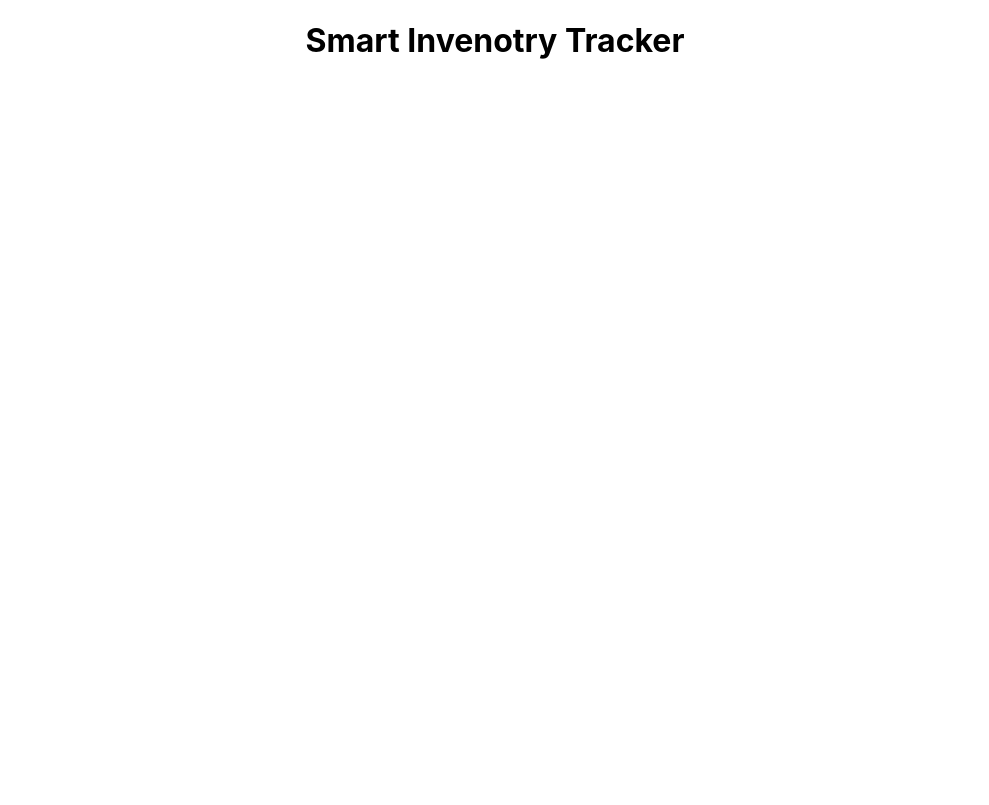
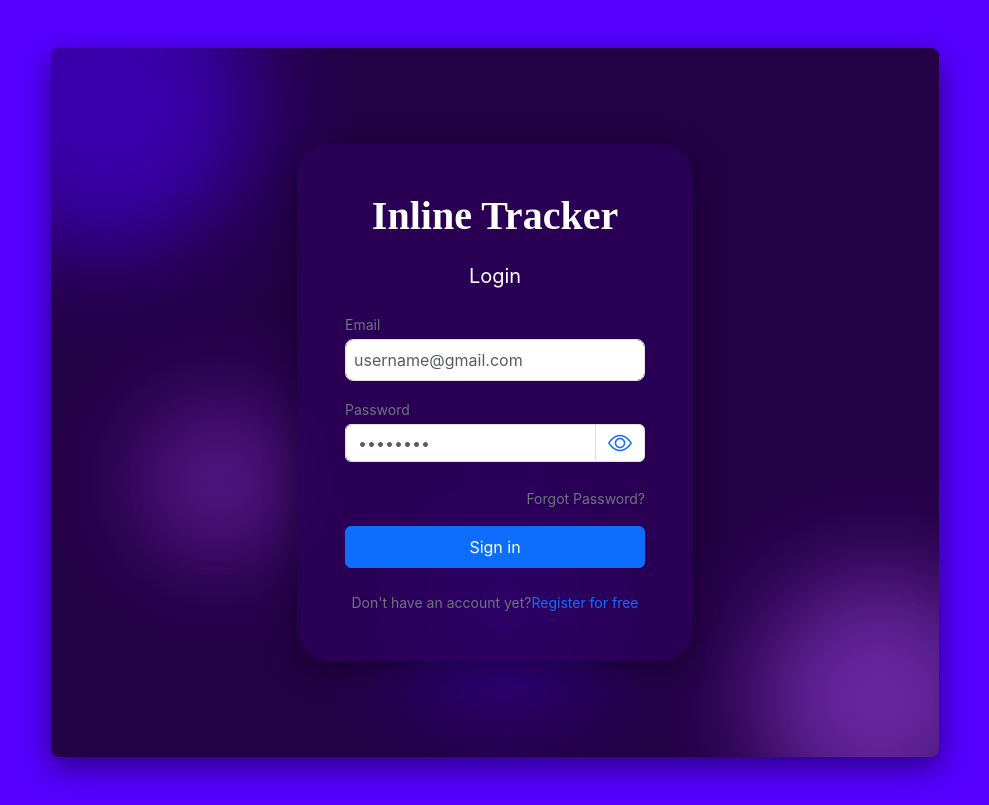
Before and after one commit to MaitriSoni17/inventory-tracker, a React (Create React App) app: page / in a window 1280 px wide. Shown: the whole page, without its empty margins (145-1134 px from the left). Built offline with nearby package versions, Linux system fonts and the light colour scheme.

Commit message:
Login Page

```diff
--- a/package.json
+++ b/package.json
@@ -10,6 +10,8 @@
     "concurrently": "^9.2.1",
     "react": "^19.2.0",
     "react-dom": "^19.2.0",
+    "react-icons": "^5.5.0",
+    "react-icons-kit": "^2.0.0",
     "react-router-dom": "^7.9.4",
     "react-scripts": "5.0.1",
     "web-vitals": "^2.1.4"
--- a/public/index.html
+++ b/public/index.html
@@ -1,14 +1,12 @@
 <!DOCTYPE html>
 <html lang="en">
+
 <head>
   <meta charset="utf-8" />
   <link rel="icon" href="%PUBLIC_URL%/favicon.ico" />
   <meta name="viewport" content="width=device-width, initial-scale=1" />
   <meta name="theme-color" content="#000000" />
-    <meta
-      name="description"
-      content="Web site created using create-react-app"
-    />
+  <meta name="description" content="Web site created using create-react-app" />
   <link rel="apple-touch-icon" href="%PUBLIC_URL%/logo192.png" />
   <!--
       manifest.json provides metadata used when your web app is installed on a
@@ -24,8 +22,12 @@
       work correctly both with client-side routing and a non-root public URL.
       Learn how to configure a non-root public URL by running `npm run build`.
     -->
+  <link href="https://cdn.jsdelivr.net/npm/bootstrap@5.3.2/dist/css/bootstrap.min.css" rel="stylesheet">
+
+  <link rel="stylesheet" href="https://cdn.jsdelivr.net/npm/bootstrap-icons@1.13.1/font/bootstrap-icons.min.css">
   <title>Inline Tracker</title>
 </head>
+
 <body>
   <noscript>You need to enable JavaScript to run this app.</noscript>
   <div id="root"></div>
@@ -39,5 +41,7 @@
       To begin the development, run `npm start` or `yarn start`.
       To create a production bundle, use `npm run build` or `yarn build`.
     -->
+  <script src="https://cdn.jsdelivr.net/npm/bootstrap@5.3.8/dist/js/bootstrap.bundle.min.js"></script>
 </body>
+
 </html>
--- a/src/App.js
+++ b/src/App.js
@@ -1,10 +1,11 @@
 import './App.css';
+import Login from './login/Login';
 
 function App() {
   return (
-    <div className="App">
-      <h1>Smart Invenotry Tracker</h1>
-    </div>
+    <>
+      <Login />
+    </>
   );
 }
 
--- /dev/null
+++ b/src/login/Login.js
@@ -0,0 +1,63 @@
+import React, { useState } from 'react'
+
+import '../styles/login.css';
+function Login() {
+    const [showPassword, setShowPassword] = useState(false);
+    const passVisibility = () => {
+        setShowPassword(prev => !prev);
+    }
+    return (
+        <>
+            <div className='d-flex align-items-center justify-content-center min-vh-100 ms-5 me-5'>
+                <div className="scene-container w-75 p-5 d-flex align-items-center justify-content-center rounded-3 m-5">
+
+                    <div className="abstract-shape shape-1"></div>
+                    <div className="abstract-shape shape-2"></div>
+                    <div className="abstract-shape shape-3"></div>
+                    <div className="abstract-shape shape-4"></div>
+
+                    <div className="login-card p-5 rounded-5 w-50 my-5 position-relative">
+
+                        <h1 className="logo-font text-white text-center mb-4 fw-semibold">
+                            Inline Tracker
+                        </h1>
+
+                        <h2 className="text-white h5 mb-4 text-center fw-normal">
+                            Login
+                        </h2>
+
+                        <form>
+                            <div className="mb-3">
+                                <label for="email" className="form-label small text-secondary mb-1">Email</label>
+                                <input type="email" id="email" placeholder="username@gmail.com"
+                                    className="form-control bg-white text-secondary p-2 rounded-3 border-1"
+                                />
+                            </div>
+
+                            <div className="mb-4">
+                                <label for="password" className="form-label small text-secondary mb-1">Password</label>
+                                <div className='input-group mb-3'>
+                                    <input type={showPassword ? "text" : "password"} className='form-control' id="password" placeholder="••••••••" /><i className={`bi ${showPassword ? "bi-eye-slash" : "bi-eye"} fs-4 text-primary input-group-text bg-white`} onClick={passVisibility}></i>
+                                </div>
+                            </div>
+
+                            <div className="text-end mb-3">
+                                <a href="#" className="small text-secondary text-decoration-none">Forgot Password?</a>
+                            </div>
+
+                            <button type="submit" className="btn btn-primary w-100 py-2">Sign in</button>
+                        </form>
+
+                        <div className="text-center mt-4 small text-secondary">Don't have an account yet?
+                            <span><a href="signup.html" className="text-decoration-none">Register for free</a></span>
+                        </div>
+
+                    </div>
+
+                </div>
+            </div>
+        </>
+    );
+}
+
+export default Login;
--- /dev/null
+++ b/src/styles/login.css
@@ -0,0 +1,93 @@
+body {
+    font-family: 'Inter', sans-serif;
+    background-color: #5500FF;
+    /* A vibrant primary background color */
+}
+
+/* The overall dark container that holds the scene */
+.scene-container {
+    background-color: #240046;
+    /* The darker, inner purple/indigo */
+    overflow: hidden;
+    position: relative;
+    box-shadow: 0 10px 30px rgba(0, 0, 0, 0.5);
+}
+
+/* Custom CSS for the abstract, glowing shapes in the background */
+.abstract-shape {
+    position: absolute;
+    opacity: 0.8;
+    filter: blur(50px);
+    border-radius: 50%;
+    background: rgba(123, 44, 191, 0.7);
+    /* Lighter purple/magenta */
+    z-index: 1;
+    pointer-events: none; /* allow clicks through decorative shapes */
+    /* Animation for subtle movement (optional but enhances the feel) */
+    animation: moveShape 15s infinite alternate ease-in-out;
+}
+
+/* Specific shapes */
+.shape-1 {
+    width: 300px;
+    height: 300px;
+    top: -100px;
+    left: -100px;
+    background: rgba(76, 0, 255, 0.7);
+    /* Deep blue/violet */
+    animation-duration: 18s;
+}
+
+.shape-2 {
+    width: 250px;
+    height: 250px;
+    bottom: -50px;
+    right: -50px;
+    background: rgba(175, 80, 255, 0.6);
+    /* Violet */
+    animation-delay: -5s;
+}
+
+.shape-3 {
+    width: 150px;
+    height: 150px;
+    top: 50%;
+    left: 10%;
+    background: rgba(123, 44, 191, 0.8);
+    animation-duration: 20s;
+}
+
+.shape-4 {
+    width: 200px;
+    height: 200px;
+    bottom: 10%;
+    right: 40%;
+    background: rgba(76, 0, 255, 0.5);
+    animation-delay: -10s;
+}
+
+@keyframes moveShape {
+    from {
+        transform: translate(0, 0) rotate(0deg);
+    }
+
+    to {
+        transform: translate(20px, 20px) rotate(5deg);
+    }
+}
+
+/* Style for the logo text to mimic the script font */
+.logo-font {
+    font-family: 'Dancing Script', cursive;
+}
+
+/* Styling the login card for the frosted glass effect (subtle transparency and shadow) */
+.login-card {
+    background-color: rgba(43, 0, 88, 0.75);
+    /* Darker purple, slightly transparent */
+    box-shadow: 0 8px 32px 0 rgba(0, 0, 0, 0.37);
+    backdrop-filter: blur(8px);
+    /* Optional: can look good if supported */
+    -webkit-backdrop-filter: blur(8px);
+    z-index: 2; /* ensure the card sits above the decorative shapes */
+}
```
Also changed, not shown: 1 other file (tests, documents, lock files or other folders). Lines whose indentation alone changed are shown as unchanged.
